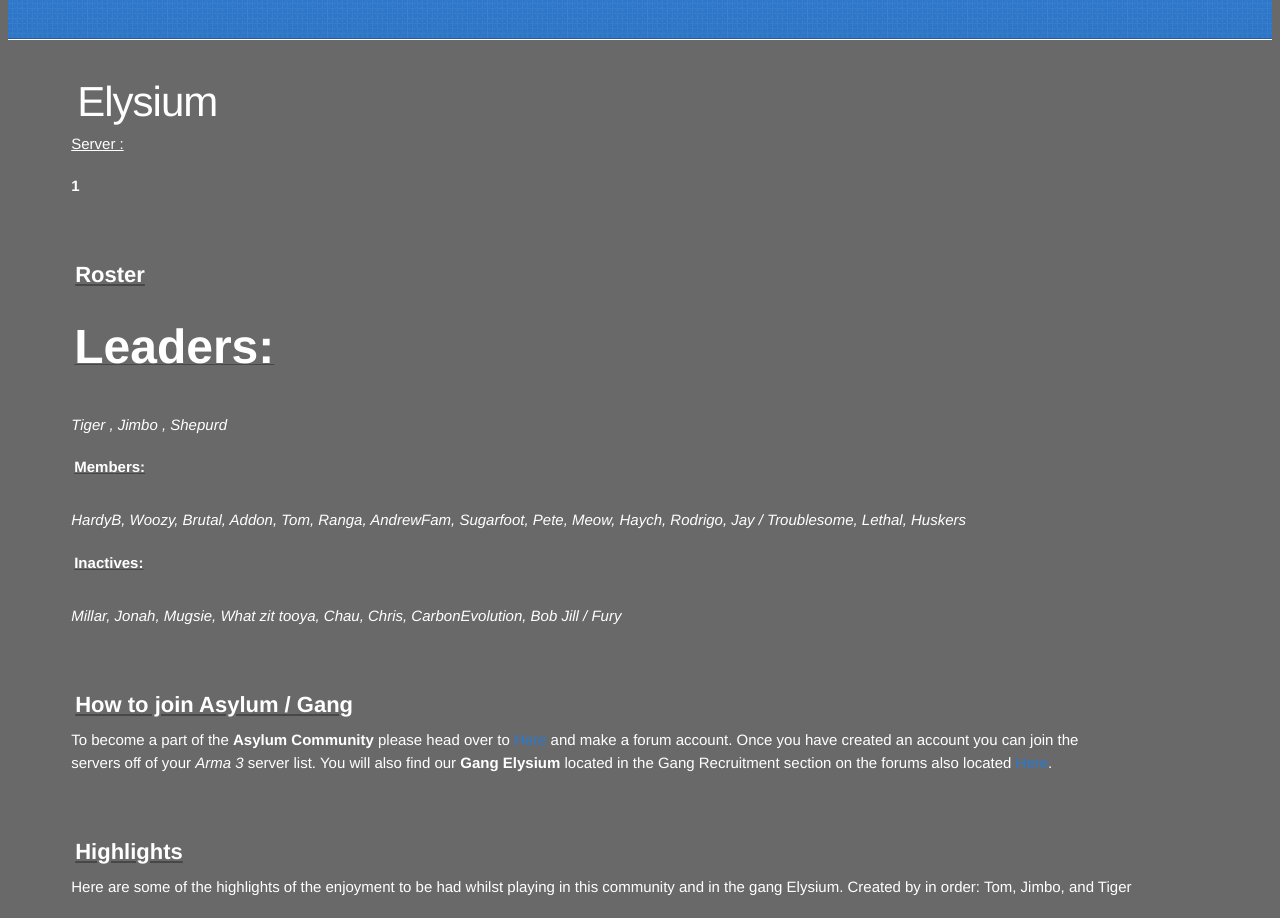
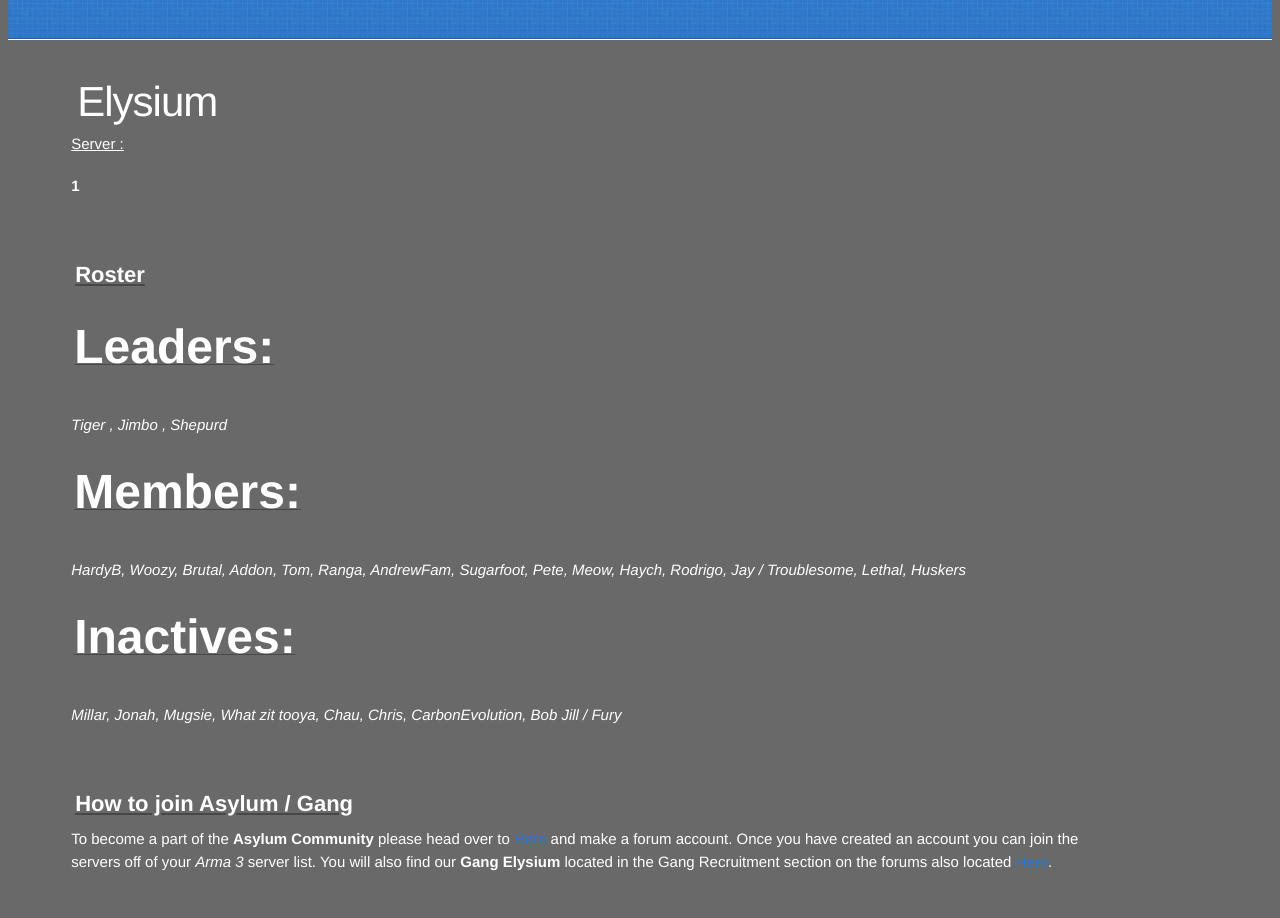
Before and after one commit to DerekR0123/Rossfitness.github.io, a Jekyll site: the page index.html, which Jekyll copies as it is, in a window 1280 px wide. Shown: the part 223-1141 px from the top of the page. Built offline with Jekyll 4.4.1, drawn with Linux system fonts in a browser that asks for light colours; grey boxes are pictures that could not be loaded.

Commit message:
Update index.html

```diff
--- a/index.html
+++ b/index.html
@@ -28,7 +28,7 @@
     <div id="content-wrapper">
       <div class="inner clearfix">
         <section id="main-content">
-<a id="designer-templates" class="anchor" href="#designer-templates" aria-hidden="true><span aria-hidden="true" class="octicon octicon-link"></span></a><h1 style="color: #FFFFFF; font-size: "60";>Elysium</h1>
+<a id="designer-templates" class="anchor" href="#designer-templates" aria-hidden="true><span aria-hidden="true" class="octicon octicon-link"></span></a><h1> <font color= "#FFFFFF" font-size: "40">Elysium</h1></font>
 
 <p style="color:"FFFFFF"; font-size="32"><u>Server :</u></p>        <strong><p style="font-size: "23px"; color: "FFFFFF">1</strong></font></p><br>
 
@@ -36,14 +36,14 @@
 <FONT COLOR="FFFFFF">Roster</FONT></u></h2>
 
 <p><h4><u>
-<FONT size="36" COLOR="FFFFFF">Leaders:</u></h4></FONT><br><em>Tiger , Jimbo , Shepurd<br></em></p>
+<FONT size="25" COLOR="FFFFFF">Leaders:</u></h4></FONT><br><em>Tiger , Jimbo , Shepurd<br></em></p>
 <p><h4><u>
-<FONT COLOR="FFFFFF">Members:</FONT></u></h4><br>
+<FONT size="25" COLOR="FFFFFF">Members:</FONT></u></h4><br>
 <em>HardyB, Woozy, Brutal, Addon, Tom, Ranga, AndrewFam, Sugarfoot, Pete, Meow,
 Haych, Rodrigo, Jay / Troublesome, Lethal, Huskers<br></em></p>
 
 <p><h4><u>
-<FONT COLOR="FFFFFF">Inactives:</u></h4></FONT><br>
+<FONT size="25" COLOR="FFFFFF">Inactives:</u></h4></FONT><br>
 <em>Millar, Jonah, Mugsie, What zit tooya, Chau, Chris, CarbonEvolution, Bob Jill / Fury<br></em></p><br>
 
 <a id="creating-pages-manually" class="anchor" href="#creating-pages-manually" aria-hidden="true"><span aria-hidden="true" class="octicon octicon-link"></span></a><h2><u>
```
